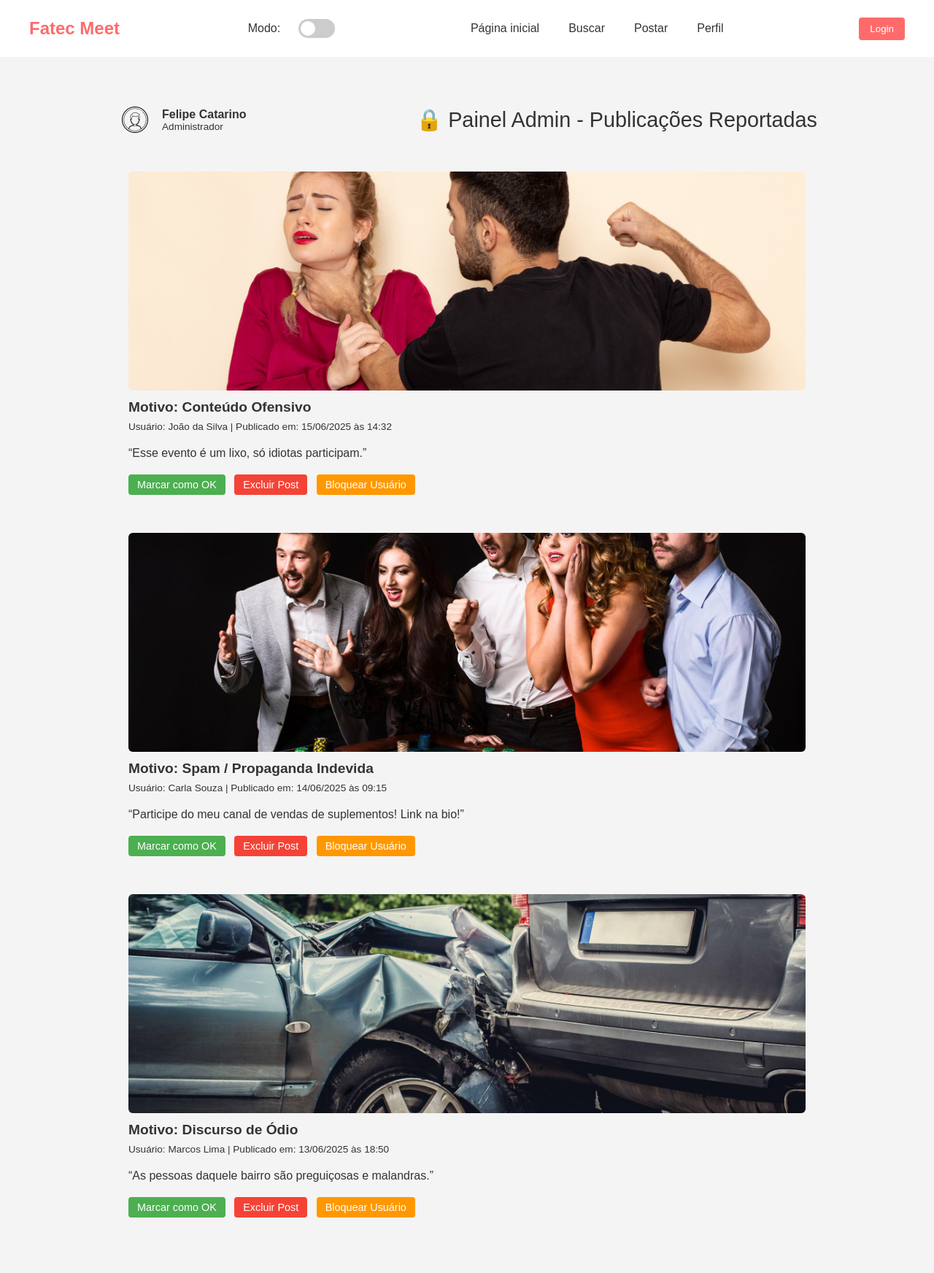
After one commit to Organization-Fatec-Meets-Colin/Fatec_Meets_Web, a PHP site: page /view/admin.php in a window 1280 px wide. The commit adds this page. Shown: the whole page at 73% size. Run offline with PHP 8.4, Linux system fonts and the light colour scheme; some libraries are stand-ins or nearby versions.

Commit message:
[feat] pagina admin

```diff
--- /dev/null
+++ b/view/admin.php
@@ -0,0 +1,89 @@
+<?php
+require_once __DIR__ . '/../config.php';
+// Inicia sessão apenas se ainda não houver uma
+if (session_status() !== PHP_SESSION_ACTIVE) {
+    session_start();
+}
+
+// Página de administração acessível apenas via URL direta
+// Futuramente: validar permissão de administrador
+
+// Simulação de perfil de usuário com privilégios
+$adminUser = [
+    'nome' => 'Felipe Catarino',
+
+    'avatar' => BASE_URL . 'view/imagens/icons/imgPadrao.png',
+    'funcao' => 'Administrador'
+];
+?>
+<!DOCTYPE html>
+<html lang="pt-BR">
+<head>
+    <meta charset="UTF-8">
+    <meta name="viewport" content="width=device-width, initial-scale=1">
+    <title>Admin - Publicações Reportadas</title>
+    <!-- CSS principal do projeto -->
+    <link rel="stylesheet" href="<?= BASE_URL ?>view/css/estilo-admin.css">
+
+</head>
+<body>
+
+    <?php include '../components/navbar.php'; ?>
+
+
+    <div class="admin-wrapper">
+        <div class="admin-header">
+            <div class="admin-profile">
+                <img src="imagens/icons/imgPadrao.png" alt="Avatar do administrador">
+                <div class="info">
+                    <span class="name"><?= $adminUser['nome'] ?></span>
+                    <span class="role"><?= $adminUser['funcao'] ?></span>
+                </div>
+            </div>
+            <div class="admin-title">🔒 Painel Admin - Publicações Reportadas</div>
+        </div>
+
+        <div class="reported-list">
+            <!-- Post reportado #1 -->
+            <div class="reported-item">
+                <img class="post-image" src="<?= BASE_URL ?>view/imagens/offensive1.jpg" alt="Imagem do post ofensivo">
+                <h2>Motivo: Conteúdo Ofensivo</h2>
+                <div class="meta">Usuário: João da Silva | Publicado em: 15/06/2025 às 14:32</div>
+                <p>“Esse evento é um lixo, só idiotas participam.”</p>
+                <div class="actions">
+                    <button class="btn-approve">Marcar como OK</button>
+                    <button class="btn-delete">Excluir Post</button>
+                    <button class="btn-block">Bloquear Usuário</button>
+                </div>
+            </div>
+
+            <!-- Post reportado #2 -->
+            <div class="reported-item">
+                <img class="post-image" src="<?= BASE_URL ?>view/imagens/spam1.jpg" alt="Imagem do post de spam">
+                <h2>Motivo: Spam / Propaganda Indevida</h2>
+                <div class="meta">Usuário: Carla Souza | Publicado em: 14/06/2025 às 09:15</div>
+                <p>“Participe do meu canal de vendas de suplementos! Link na bio!”</p>
+                <div class="actions">
+                    <button class="btn-approve">Marcar como OK</button>
+                    <button class="btn-delete">Excluir Post</button>
+                    <button class="btn-block">Bloquear Usuário</button>
+                </div>
+            </div>
+
+            <!-- Post reportado #3 -->
+            <div class="reported-item">
+                <img class="post-image" src="<?= BASE_URL ?>view/imagens/hate1.jpg" alt="Imagem do post de discurso de ódio">
+                <h2>Motivo: Discurso de Ódio</h2>
+                <div class="meta">Usuário: Marcos Lima | Publicado em: 13/06/2025 às 18:50</div>
+                <p>“As pessoas daquele bairro são preguiçosas e malandras.”</p>
+                <div class="actions">
+                    <button class="btn-approve">Marcar como OK</button>
+                    <button class="btn-delete">Excluir Post</button>
+                    <button class="btn-block">Bloquear Usuário</button>
+                </div>
+            </div>
+        </div>
+    </div>
+
+</body>
+</html>
--- /dev/null
+++ b/view/css/estilo-admin.css
@@ -0,0 +1,96 @@
+/* Ajustes específicos para a área admin */
+        .admin-wrapper {
+            max-width: 960px;
+            margin: 60px auto;
+            padding: 0 20px;
+        }
+        .admin-header {
+            display: flex;
+            align-items: center;
+            justify-content: space-between;
+            margin-bottom: 30px;
+        }
+        .admin-profile {
+            display: flex;
+            align-items: center;
+        }
+        .admin-profile img {
+            width: 50px;
+            height: 50px;
+            border-radius: 50%;
+            margin-right: 12px;
+        }
+        .admin-profile .info {
+            display: flex;
+            flex-direction: column;
+        }
+        .admin-profile .info .name {
+            font-size: 1rem;
+            color: var(--text-primary);
+            font-weight: bold;
+        }
+        .admin-profile .info .role {
+            font-size: 0.85rem;
+            color: var(--text-secondary);
+        }
+        .admin-title {
+            font-size: 1.8rem;
+            color: var(--text-primary);
+        }
+        .reported-list {
+            display: grid;
+            grid-template-columns: 1fr;
+            gap: 20px;
+        }
+        .reported-item {
+            background-color: var(--card-bg);
+            border: 1px solid var(--border);
+            border-radius: 8px;
+            padding: 16px;
+            display: flex;
+            flex-direction: column;
+        }
+        .reported-item img.post-image {
+            width: 100%;
+            max-height: 300px;
+            object-fit: cover;
+            border-radius: 6px;
+            margin-bottom: 12px;
+        }
+        .reported-item h2 {
+            margin: 0 0 8px;
+            font-size: 1.2rem;
+            color: var(--alert);
+        }
+        .reported-item .meta {
+            font-size: 0.85rem;
+            color: var(--text-secondary);
+            margin-bottom: 12px;
+        }
+        .reported-item p {
+            margin: 8px 0;
+            color: var(--text-primary);
+        }
+        .actions {
+            margin-top: 12px;
+        }
+        .actions button {
+            margin-right: 8px;
+            padding: 6px 12px;
+            border: none;
+            border-radius: 4px;
+            cursor: pointer;
+            font-size: 0.9rem;
+        }
+        .btn-approve {
+            background-color: #4CAF50;
+            color: #fff;
+        }
+        .btn-delete {
+            background-color: #F44336;
+            color: #fff;
+        }
+        .btn-block {
+            background-color: #FF9800;
+            color: #fff;
+        }
```
Also changed, not shown: view/Perfil.php (+24 -0 lines), view/imagens/hate1.jpg (added), view/imagens/icons/imgPadrao.png (added), view/imagens/offensive1.jpg (added), view/imagens/spam1.jpg (added).
